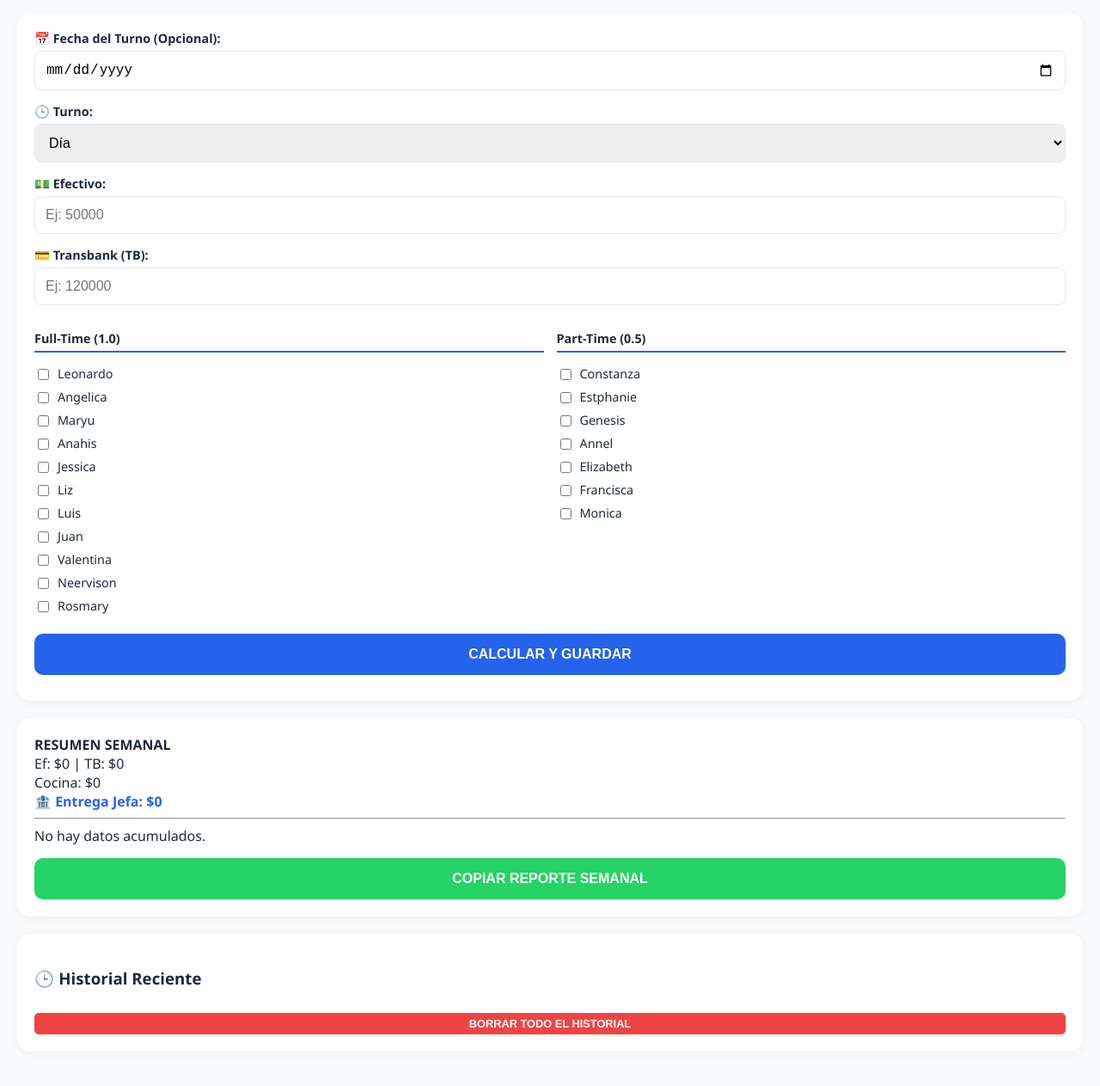
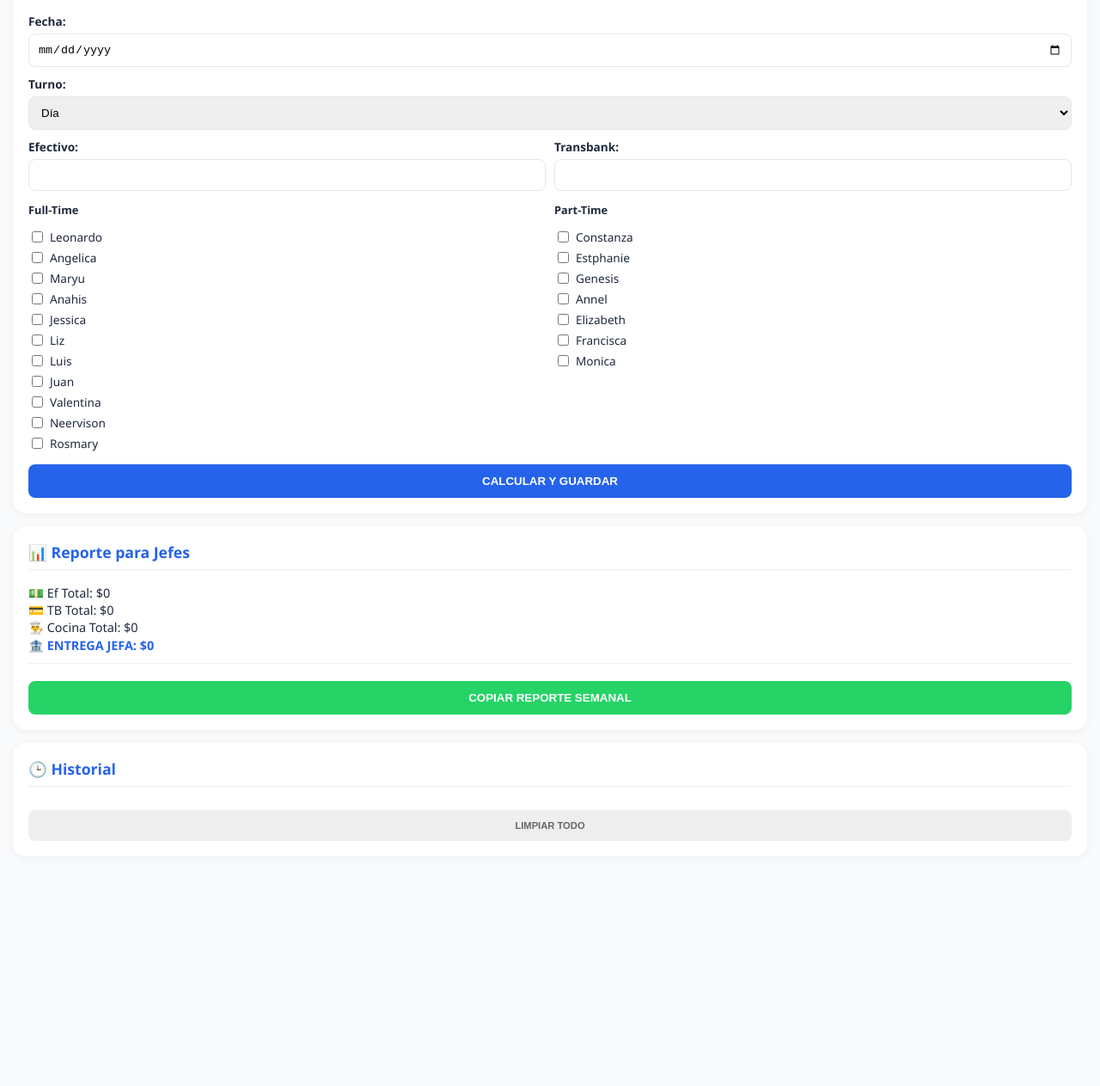
Before and after one commit to cipherwa7ch-collab/lapropinish, a plain HTML site: page index.html in a window 1280 px wide. Shown: the part 202-1465 px from the top of the page at 86% size. After the commit the page ends 1228 px from the top, so only its background shows below. Drawn offline with Linux system fonts and the light colour scheme.

Commit message:
Refactor index.html structure and styles

```diff
--- a/index.html
+++ b/index.html
@@ -5,96 +5,66 @@
     <meta charset="UTF-8">
     <meta name="viewport" content="width=device-width, initial-scale=1.0">
     <title>Propinish .</title>
-    <link rel="apple-touch-icon" href="logo.png">
-    <link rel="icon" type="image/png" href="logo.png">
-    <meta name="mobile-web-app-capable" content="yes">
     <style>
-        :root {
-            --primary: #2563eb;
-            --bg: #f8fafc;
-            --card: #ffffff;
-            --text: #1e293b;
-        }
-        body { font-family: 'Segoe UI', sans-serif; background: var(--bg); color: var(--text); margin: 0; padding: 20px; }
-
-        .header-container { text-align: center; padding: 10px 0 20px 0; }
-        .app-logo { width: 85px; height: 85px; border-radius: 22px; box-shadow: 0 4px 15px rgba(0,0,0,0.1); margin-bottom: 10px; object-fit: cover; border: 2px solid white; }
-        h1 { margin: 0; font-size: 1.8rem; color: var(--primary); }
-        .subtitle { margin: 5px 0 0; font-size: 0.9rem; opacity: 0.7; }
-
-        .card { background: var(--card); padding: 20px; border-radius: 15px; box-shadow: 0 2px 10px rgba(0,0,0,0.05); margin-bottom: 20px; }
-        label { display: block; margin-bottom: 5px; font-weight: 600; font-size: 0.9rem; }
-        input, select { width: 100%; padding: 12px; margin-bottom: 15px; border: 1px solid #e2e8f0; border-radius: 8px; box-sizing: border-box; font-size: 1rem; }
-
-        .grid-asistencia { display: grid; grid-template-columns: 1fr 1fr; gap: 15px; margin-bottom: 15px; }
-        .col-asistencia h3 { font-size: 0.9rem; border-bottom: 2px solid var(--primary); padding-bottom: 5px; }
-        .check-item { display: flex; align-items: center; margin-bottom: 8px; font-size: 0.9rem; }
-        .check-item input { width: auto; margin-right: 10px; margin-bottom: 0; }
-
-        button { width: 100%; padding: 15px; border: none; border-radius: 10px; font-weight: bold; cursor: pointer; transition: 0.3s; font-size: 1rem; }
-        .btn-calc { background: var(--primary); color: white; margin-bottom: 10px; }
-        .btn-whatsapp { background: #25d366; color: white; margin-top: 10px; }
-        .btn-edit { background: #f59e0b; color: white; padding: 5px 10px; width: auto; font-size: 0.8rem; border-radius: 5px; }
-        .btn-del { background: #ef4444; color: white; padding: 5px 10px; width: auto; font-size: 0.8rem; border-radius: 5px; }
-
-        #resultado { background: #f1f5f9; padding: 15px; border-radius: 10px; white-space: pre-wrap; font-family: monospace; font-size: 0.9rem; display: none; margin-top: 15px; border-left: 4px solid var(--primary); }
-
-        .historial-item { border-bottom: 1px solid #eee; padding: 10px 0; display: flex; justify-content: space-between; align-items: center; }
-        .monto { font-weight: bold; color: var(--primary); }
+        :root { --primary: #2563eb; --bg: #f8fafc; --card: #ffffff; --text: #1e293b; }
+        body { font-family: 'Segoe UI', sans-serif; background: var(--bg); color: var(--text); margin: 0; padding: 15px; }
+        .header { text-align: center; padding: 10px; }
+        .app-logo { width: 70px; height: 70px; border-radius: 15px; margin-bottom: 5px; }
+        .card { background: var(--card); padding: 18px; border-radius: 15px; box-shadow: 0 2px 10px rgba(0,0,0,0.05); margin-bottom: 15px; }
+        h3 { margin-top: 0; color: var(--primary); font-size: 1.1rem; border-bottom: 1px solid #eee; padding-bottom: 8px; }
+        label { display: block; margin: 10px 0 5px; font-weight: bold; font-size: 0.85rem; }
+        input, select { width: 100%; padding: 10px; border: 1px solid #e2e8f0; border-radius: 8px; box-sizing: border-box; }
+        .grid { display: grid; grid-template-columns: 1fr 1fr; gap: 10px; }
+        .check-item { display: flex; align-items: center; margin-bottom: 5px; font-size: 0.85rem; }
+        .check-item input { width: auto; margin-right: 8px; }
+        button { width: 100%; padding: 12px; border: none; border-radius: 8px; font-weight: bold; cursor: pointer; margin-top: 10px; }
+        .btn-main { background: var(--primary); color: white; }
+        .btn-wa { background: #25d366; color: white; }
+        .btn-edit { background: #f59e0b; color: white; width: auto; padding: 4px 8px; font-size: 0.7rem; }
+        .btn-del { background: #ef4444; color: white; width: auto; padding: 4px 8px; font-size: 0.7rem; }
+        #resultado { background: #f1f5f9; padding: 12px; border-radius: 8px; white-space: pre-wrap; display: none; margin-top: 10px; font-size: 0.85rem; }
+        .hist-item { display: flex; justify-content: space-between; align-items: center; padding: 8px 0; border-bottom: 1px solid #f1f5f9; font-size: 0.85rem; }
         .hidden { display: none; }
     </style>
 </head>
 <body>
 
-<div class="header-container">
-    <img src="logo.png" alt="Logo" class="app-logo">
-    <h1>Propinish .</h1>
-    <p class="subtitle">Gestión Profesional de Propinas</p>
+<div class="header">
+    <img src="logo.png" class="app-logo">
+    <h1 style="margin:0; font-size:1.5rem;">Propinish .</h1>
 </div>
 
 <div class="card">
-    <label>📅 Fecha del Turno (Opcional):</label>
+    <h3>📥 Ingreso de Turno</h3>
+    <label>Fecha:</label>
     <input type="date" id="fecha-manual">
+    <label>Turno:</label>
+    <select id="turno"><option>Día</option><option>Noche</option></select>
+    <div class="grid">
+        <div><label>Efectivo:</label><input type="number" id="efectivo" inputmode="numeric"></div>
+        <div><label>Transbank:</label><input type="number" id="transbank" inputmode="numeric"></div>
+    </div>
+    <div class="grid">
+        <div><p style="font-size:0.8rem; font-weight:bold;">Full-Time</p><div id="lista-full"></div></div>
+        <div><p style="font-size:0.8rem; font-weight:bold;">Part-Time</p><div id="lista-part"></div></div>
+    </div>
+    <button class="btn-main" onclick="calcular()">CALCULAR Y GUARDAR</button>
+    <div id="resultado"></div>
+    <button id="btn-copy-diario" class="btn-wa hidden" onclick="copiarTexto('resultado')">COPIAR REPORTE DIARIO</button>
+</div>
 
-    <label>🕒 Turno:</label>
-    <select id="turno">
-        <option value="Día">Día</option>
-        <option value="Noche">Noche</option>
-    </select>
-
-    <label>💵 Efectivo:</label>
-    <input type="number" id="efectivo" placeholder="Ej: 50000" inputmode="numeric">
-
-    <label>💳 Transbank (TB):</label>
-    <input type="number" id="transbank" placeholder="Ej: 120000" inputmode="numeric">
-
-    <div class="grid-asistencia">
-        <div class="col-asistencia">
-            <h3>Full-Time (1.0)</h3>
-            <div id="lista-full"></div>
-        </div>
-        <div class="col-asistencia">
-            <h3>Part-Time (0.5)</h3>
-            <div id="lista-part"></div>
-        </div>
-    </div>
-
-    <button class="btn-calc" onclick="calcular()">CALCULAR Y GUARDAR</button>
-    <div id="resultado"></div>
-    <button id="btn-copy" class="btn-whatsapp hidden" onclick="copiarReporte()">COPIAR REPORTE DIARIO</button>
+<div class="card" id="seccion-semanal">
+    <h3>📊 Reporte para Jefes</h3>
+    <div id="resumen-semanal-datos" style="font-size: 0.9rem; line-height: 1.4;"></div>
+    <hr style="border:0; border-top:1px solid #eee; margin:10px 0;">
+    <div id="acumulado-garzones" style="font-size: 0.9rem;"></div>
+    <button class="btn-wa" onclick="exportarSemanal()">COPIAR REPORTE SEMANAL</button>
 </div>
 
 <div class="card">
-    <div id="resumen-semanal-datos"></div>
-    <hr>
-    <div id="acumulado-garzones"></div>
-    <button class="btn-whatsapp" style="margin-top:15px" onclick="exportarSemanal()">COPIAR REPORTE SEMANAL</button>
-</div>
-
-<div class="card">
-    <h3>🕒 Historial Reciente</h3>
+    <h3>🕒 Historial</h3>
     <div id="historial-listado"></div>
-    <button class="btn-del" style="width:100%; margin-top:10px" onclick="limpiarTodo()">BORRAR TODO EL HISTORIAL</button>
+    <button style="background:#eee; color:#666; font-size:0.7rem;" onclick="limpiarTodo()">LIMPIAR TODO</button>
 </div>
 
 <textarea id="copy-area" class="hidden"></textarea>
@@ -102,20 +72,12 @@
 <script>
     const URL_SHEETS = "https://script.google.com/macros/s/AKfycbygwmq8DhnugIjeROCO7YTzE5Qn7dFucNXmuamb4IvD0BFIvrShJpZ_x9nBGVx8clw7/exec";
 
-    // Lista de Personal actualizada
     const FULL_TIME = ["Leonardo", "Angelica", "Maryu", "Anahis", "Jessica", "Liz", "Luis", "Juan", "Valentina", "Neervison", "Rosmary"];
     const PART_TIME = ["Constanza", "Estphanie", "Genesis", "Annel", "Elizabeth", "Francisca", "Monica"];
 
     function init() {
-        const fDiv = document.getElementById('lista-full');
-        const pDiv = document.getElementById('lista-part');
-
-        FULL_TIME.forEach(n => {
-            fDiv.innerHTML += `<div class="check-item"><input type="checkbox" class="chk-full" data-name="${n}">${n}</div>`;
-        });
-        PART_TIME.forEach(n => {
-            pDiv.innerHTML += `<div class="check-item"><input type="checkbox" class="chk-part" data-name="${n}">${n}</div>`;
-        });
+        document.getElementById('lista-full').innerHTML = FULL_TIME.map(n => `<div class="check-item"><input type="checkbox" class="chk-full" data-name="${n}">${n}</div>`).join('');
+        document.getElementById('lista-part').innerHTML = PART_TIME.map(n => `<div class="check-item"><input type="checkbox" class="chk-part" data-name="${n}">${n}</div>`).join('');
         actualizarVistas();
     }
 
@@ -125,99 +87,55 @@
         const turno = document.getElementById('turno').value;
         const fManual = document.getElementById('fecha-manual').value;
 
-        const total = ef + tb;
-        if(total === 0) return alert("Ingresa montos para calcular.");
-
-        const cocina = Math.floor(total * 0.20);
-        const repartir = total - cocina;
-
+        if((ef + tb) === 0) return alert("Ingresa montos.");
         const asistF = Array.from(document.querySelectorAll('.chk-full:checked')).map(c => c.dataset.name);
         const asistP = Array.from(document.querySelectorAll('.chk-part:checked')).map(c => c.dataset.name);
         const pts = (asistF.length * 1) + (asistP.length * 0.5);
+        if (pts === 0) return alert("Selecciona personal.");
 
-        if (pts === 0) return alert("Selecciona al menos un garzón.");
-
-        const vPunto = Math.floor(repartir / pts);
+        const total = ef + tb;
+        const cocina = Math.floor(total * 0.20);
+        const vPunto = Math.floor((total - cocina) / pts);
         const fecha = fManual ? fManual.split('-').reverse().join('/') : new Date().toLocaleDateString('es-CL');
 
         const datos = { id: Date.now(), fecha, turno, ef, tb, cocina, total, vPunto, asistF, asistP };
-
         let db = JSON.parse(localStorage.getItem('propinish_db') || '[]');
         db.push(datos);
         localStorage.setItem('propinish_db', JSON.stringify(db));
 
-        let res = `📅 *REPORTE PROPINISH ${fecha}*\n` +
-                  `Turno: ${turno}\n` +
-                  `--------------------------\n` +
-                  `💵 Efectivo: $${ef.toLocaleString()}\n` +
-                  `💳 Transbank: $${tb.toLocaleString()}\n` +
-                  `👨‍🍳 Cocina (20%): $${cocina.toLocaleString()}\n` +
-                  `💰 Total: $${total.toLocaleString()}\n` +
-                  `--------------------------\n` +
-                  `🥇 Pago Full: $${vPunto.toLocaleString()}\n` +
-                  `🥈 Pago Part: $${Math.floor(vPunto*0.5).toLocaleString()}\n\n` +
-                  `*Asistencia:* ${[...asistF, ...asistP].join(', ')}`;
-
-        document.getElementById('resultado').innerText = res;
+        document.getElementById('resultado').innerText = `📅 REPORTE ${fecha} (${turno})\nEf: $${ef.toLocaleString()} | TB: $${tb.toLocaleString()}\nCocina (20%): $${cocina.toLocaleString()}\nTotal: $${total.toLocaleString()}\n----------------\nPago Full: $${vPunto.toLocaleString()}\nPago Part: $${Math.floor(vPunto*0.5).toLocaleString()}`;
         document.getElementById('resultado').style.display = 'block';
-        document.getElementById('btn-copy').classList.remove('hidden');
+        document.getElementById('btn-copy-diario').classList.remove('hidden');
 
         actualizarVistas();
         enviarAlCloud(datos);
-
-        document.getElementById('efectivo').value = "";
-        document.getElementById('transbank').value = "";
-        alert("¡Turno guardado y sincronizado!");
+        alert("¡Guardado!");
     }
 
     async function enviarAlCloud(datos) {
         try {
-            await fetch(URL_SHEETS, {
-                method: 'POST',
-                mode: 'no-cors',
-                body: JSON.stringify(datos)
-            });
-        } catch (e) { console.log("Error de respaldo en la nube"); }
+            await fetch(URL_SHEETS, { method: 'POST', mode: 'no-cors', body: JSON.stringify(datos) });
+        } catch (e) { console.log("Error sync"); }
     }
 
     function actualizarVistas() {
         const db = JSON.parse(localStorage.getItem('propinish_db') || '[]');
+        const histDiv = document.getElementById('historial-listado');
+        const resSemanal = document.getElementById('resumen-semanal-datos');
         const listaA = document.getElementById('acumulado-garzones');
-        const resSemanal = document.getElementById('resumen-semanal-datos');
-        const histDiv = document.getElementById('historial-listado');
 
+        histDiv.innerHTML = "";
         let g = {}, sEf = 0, sTb = 0, sCo = 0;
-        histDiv.innerHTML = "";
 
-        // Mostramos el historial (el más reciente primero)
         [...db].reverse().forEach(t => {
             sEf += t.ef; sTb += t.tb; sCo += t.cocina;
-
-            histDiv.innerHTML += `
-                <div class="historial-item">
-                    <div>
-                        <small>${t.fecha} (${t.turno})</small><br>
-                        <b>$${t.total.toLocaleString()}</b>
-                    </div>
-                    <div>
-                        <button class="btn-edit" onclick="editarTurno(${t.id})">✏️</button>
-                        <button class="btn-del" onclick="eliminarTurno(${t.id})">🗑️</button>
-                    </div>
-                </div>`;
-
+            histDiv.innerHTML += `<div class="hist-item"><span>${t.fecha} - $${t.total.toLocaleString()}</span><div><button class="btn-edit" onclick="editarTurno(${t.id})">✏️</button> <button class="btn-del" onclick="eliminarTurno(${t.id})">🗑️</button></div></div>`;
             if(t.asistF) t.asistF.forEach(n => g[n] = (g[n] || 0) + t.vPunto);
             if(t.asistP) t.asistP.forEach(n => g[n] = (g[n] || 0) + Math.floor(t.vPunto * 0.5));
         });
 
-        resSemanal.innerHTML = `
-            <b>RESUMEN SEMANAL</b><br>
-            Ef: $${sEf.toLocaleString()} | TB: $${sTb.toLocaleString()}<br>
-            Cocina: $${sCo.toLocaleString()}<br>
-            <span style="color:var(--primary); font-weight:bold;">🏦 Entrega Jefa: $${(sTb - sCo).toLocaleString()}</span>`;
-
-        listaA.innerHTML = Object.keys(g).sort().map(n => `
-            <div class="historial-item"><span>${n}</span><span class="monto">$${g[n].toLocaleString()}</span></div>
-        `).join('') || "No hay datos acumulados.";
+        resSemanal.innerHTML = `💵 Ef Total: $${sEf.toLocaleString()}<br>💳 TB Total: $${sTb.toLocaleString()}<br>👨‍🍳 Cocina Total: $${sCo.toLocaleString()}<br><b style="color:var(--primary)">🏦 ENTREGA JEFA: $${(sTb-sCo).toLocaleString()}</b>`;
+        listaA.innerHTML = Object.keys(g).sort().map(n => `<div class="hist-item"><span>${n}</span><b>$${g[n].toLocaleString()}</b></div>`).join('');
     }
 
     function editarTurno(id) {
@@ -227,34 +145,15 @@
             document.getElementById('efectivo').value = t.ef;
             document.getElementById('transbank').value = t.tb;
             document.getElementById('turno').value = t.turno;
-            // Desmarcamos todos y marcamos los que estaban
-            document.querySelectorAll('input[type=checkbox]').forEach(c => c.checked = false);
-            t.asistF.forEach(n => {
-                const el = document.querySelector(`.chk-full[data-name="${n}"]`);
-                if(el) el.checked = true;
-            });
-            t.asistP.forEach(n => {
-                const el = document.querySelector(`.chk-part[data-name="${n}"]`);
-                if(el) el.checked = true;
-            });
             eliminarTurno(id);
             window.scrollTo(0,0);
-            alert("Datos cargados. Corrígelos y presiona CALCULAR para actualizar.");
         }
     }
 
     function eliminarTurno(id) {
         let db = JSON.parse(localStorage.getItem('propinish_db') || '[]');
-        db = db.filter(x => x.id !== id);
-        localStorage.setItem('propinish_db', JSON.stringify(db));
+        localStorage.setItem('propinish_db', JSON.stringify(db.filter(x => x.id !== id)));
         actualizarVistas();
-    }
-
-    function copiarReporte() {
-        const text = document.getElementById('resultado').innerText;
-        const area = document.getElementById('copy-area');
-        area.value = text; area.select(); document.execCommand('copy');
-        alert("Reporte diario copiado al portapapeles.");
     }
 
     function exportarSemanal() {
@@ -265,28 +164,20 @@
             if(t.asistF) t.asistF.forEach(n => g[n] = (g[n] || 0) + t.vPunto);
             if(t.asistP) t.asistP.forEach(n => g[n] = (g[n] || 0) + Math.floor(t.vPunto * 0.5));
         });
-
-        let rep = `📊 *REPORTE SEMANAL PROPINISH*\n--------------------------\n` +
-                  `💵 Total Ef: $${sEf.toLocaleString()}\n` +
-                  `💳 Total TB: $${sTb.toLocaleString()}\n` +
-                  `👨‍🍳 Total Cocina: $${sCo.toLocaleString()}\n` +
-                  `💰 *MONTO A ENTREGAR: $${(sTb-sCo).toLocaleString()}*\n` +
-                  `--------------------------\n*ACUMULADO GARZONES:*\n`;
-
+        let rep = `📊 *REPORTE SEMANAL*\n------------------\n💵 Ef: $${sEf.toLocaleString()}\n💳 TB: $${sTb.toLocaleString()}\n👨‍🍳 Cocina: $${sCo.toLocaleString()}\n💰 *ENTREGA JEFA: $${(sTb-sCo).toLocaleString()}*\n------------------\n`;
         Object.keys(g).sort().forEach(n => rep += `${n}: $${g[n].toLocaleString()}\n`);
-
-        const area = document.getElementById('copy-area');
-        area.value = rep; area.select(); document.execCommand('copy');
-        alert("Reporte semanal copiado para WhatsApp.");
+        const area = document.getElementById('copy-area'); area.value = rep; area.select(); document.execCommand('copy');
+        alert("Copiado semanal");
     }
 
-    function limpiarTodo() {
-        if(confirm("¿Estás seguro de borrar TODO el historial acumulado?")) {
-            localStorage.removeItem('propinish_db');
-            actualizarVistas();
-        }
+    function copiarTexto(id) {
+        const area = document.getElementById('copy-area');
+        area.value = document.getElementById(id).innerText;
+        area.select(); document.execCommand('copy');
+        alert("Copiado");
     }
 
+    function limpiarTodo() { if(confirm("¿Borrar todo?")) { localStorage.removeItem('propinish_db'); actualizarVistas(); } }
     init();
 </script>
 </body>
```
